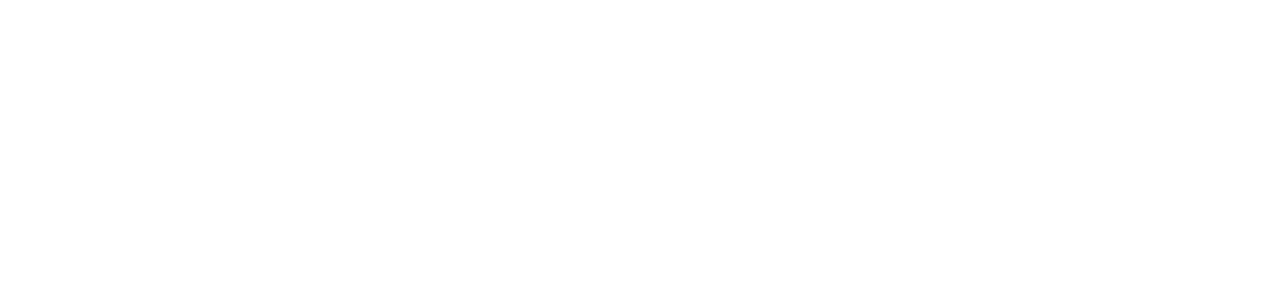
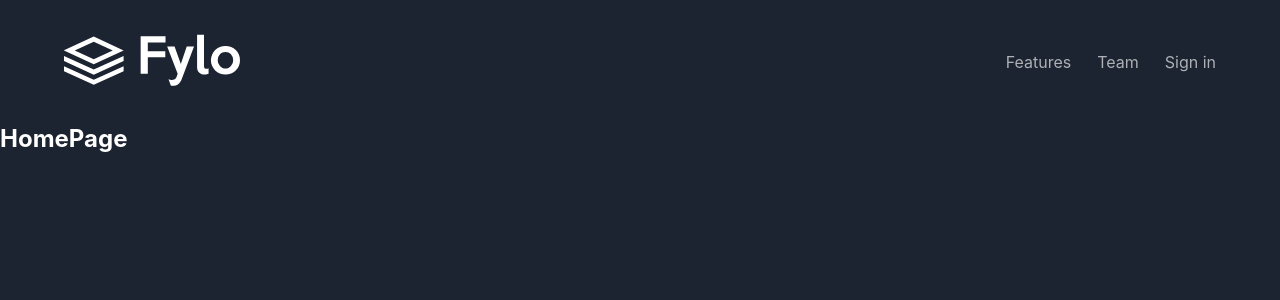
Before and after one commit to starszy1994/landing-page-starter, a React (Create React App) app: page / in a window 1280 px wide. Before the commit this address had no page. Shown: the top 300 px of the page. Built offline with nearby package versions, Linux system fonts and the light colour scheme.

Commit message:
header component and routes

```diff
--- a/package.json
+++ b/package.json
@@ -9,6 +9,7 @@
     "prop-types": "^15.8.1",
     "react": "^18.2.0",
     "react-dom": "^18.2.0",
+    "react-router-dom": "^6.8.1",
     "react-scripts": "5.0.1",
     "web-vitals": "^2.1.4"
   },
--- a/src/App.js
+++ b/src/App.js
@@ -1,17 +1,23 @@
-import React from 'react';
-import { BrowserRouter, Routes, Route} from "react-router-dom";
+import React from "react";
+import { BrowserRouter, Routes, Route } from "react-router-dom";
+import HomePage from "./pages/HomePage";
+import FeaturesPage from "./pages/FeaturesPage";
+import TeamPage from "./pages/TeamPage";
+import SigninPage from "./pages/SigninPage";
 
 const App = () => {
-
   return (
     <div>
       <BrowserRouter>
-      <Routes>
-
-      </Routes>
+        <Routes>
+          <Route path="/" element={<HomePage/>}/>
+          <Route path="/features" element={<FeaturesPage/>}/>
+          <Route path="/team" element={<TeamPage/>}/>
+          <Route path="signin" element={<SigninPage/>}/>
+        </Routes>
       </BrowserRouter>
     </div>
-  )
-}
+  );
+};
 
-export default App
+export default App;
--- /dev/null
+++ b/src/components/Header/Header.js
@@ -0,0 +1,29 @@
+import React from "react";
+import styles from "./Header.module.css";
+import logo from "../../images/logo.svg";
+import { Link } from "react-router-dom";
+
+const Header = () => {
+  return (
+    <header className={styles.wrapper}>
+        <Link to="/">
+            <img src={logo} alt="Company logo" />
+            </Link>
+      <nav>
+        <ul className={styles.list}>
+          <li>
+            <Link className={styles.link} to="/features">Features</Link>
+          </li>
+          <li>
+            <Link className={styles.link} to="/team">Team</Link>
+          </li>
+          <li>
+            <Link className={styles.link} to="/signin">Sign in</Link>
+          </li>
+        </ul>
+      </nav>
+    </header>
+  );
+};
+
+export default Header;
--- /dev/null
+++ b/src/components/Header/Header.module.css
@@ -0,0 +1,21 @@
+
+.wrapper {
+    width: 90%;
+    max-width: 1440px;
+    margin: 0 auto;
+    display: flex;
+    justify-content: space-between;
+    align-items: center;
+    padding: 34px 0;
+}
+
+.list {
+    list-style: none;
+    display: flex;
+    gap: 26px;
+}
+
+.link {
+    color: rgba(255, 255, 255, 0.641);
+    text-decoration: none;
+}
--- /dev/null
+++ b/src/components/MainTemplate/MainTemplate.js
@@ -0,0 +1,13 @@
+import React from "react";
+import Header from "../Header/Header";
+
+const MainTemplate = ({ children }) => {
+  return (
+    <div>
+      <Header />
+      {children}
+    </div>
+  );
+};
+
+export default MainTemplate;
--- a/src/index.css
+++ b/src/index.css
@@ -10,6 +10,8 @@
     sans-serif;
   -webkit-font-smoothing: antialiased;
   -moz-osx-font-smoothing: grayscale;
+  background-color: hsl(217, 28%, 15%);
+  color: white;
 }
 
 code {
--- /dev/null
+++ b/src/pages/FeaturesPage.js
@@ -0,0 +1,12 @@
+import React from 'react'
+import MainTemplate from '../components/MainTemplate/MainTemplate'
+
+const FeaturesPage = () => {
+  return (
+<MainTemplate>
+  <h2>Features</h2>
+  </MainTemplate>
+  )
+}
+
+export default FeaturesPage
--- /dev/null
+++ b/src/pages/HomePage.js
@@ -0,0 +1,12 @@
+import React from 'react'
+import MainTemplate from '../components/MainTemplate/MainTemplate'
+
+const HomePage = () => {
+  return (
+<MainTemplate>
+  <h2>HomePage</h2>
+  </MainTemplate>
+  )
+}
+
+export default HomePage
--- /dev/null
+++ b/src/pages/SigninPage.js
@@ -0,0 +1,12 @@
+import React from 'react'
+import MainTemplate from '../components/MainTemplate/MainTemplate'
+
+const SigninPage = () => {
+  return (
+<MainTemplate>
+  <h2>Sign in</h2>
+  </MainTemplate>
+  )
+}
+
+export default SigninPage
--- /dev/null
+++ b/src/pages/TeamPage.js
@@ -0,0 +1,12 @@
+import React from 'react'
+import MainTemplate from '../components/MainTemplate/MainTemplate'
+
+const TeamPage = () => {
+  return (
+<MainTemplate>
+  <h2>Team</h2>
+  </MainTemplate>
+  )
+}
+
+export default TeamPage
```
Also changed, not shown: 1 other file (tests, documents, lock files or other folders).
